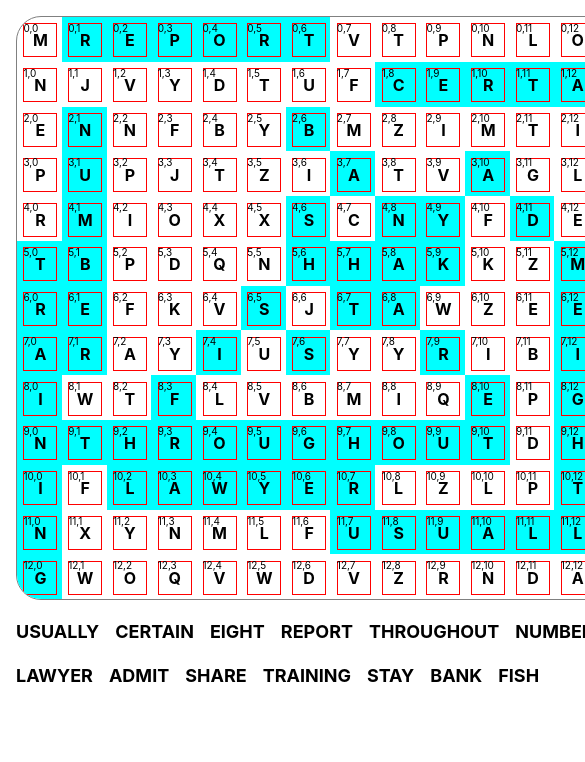
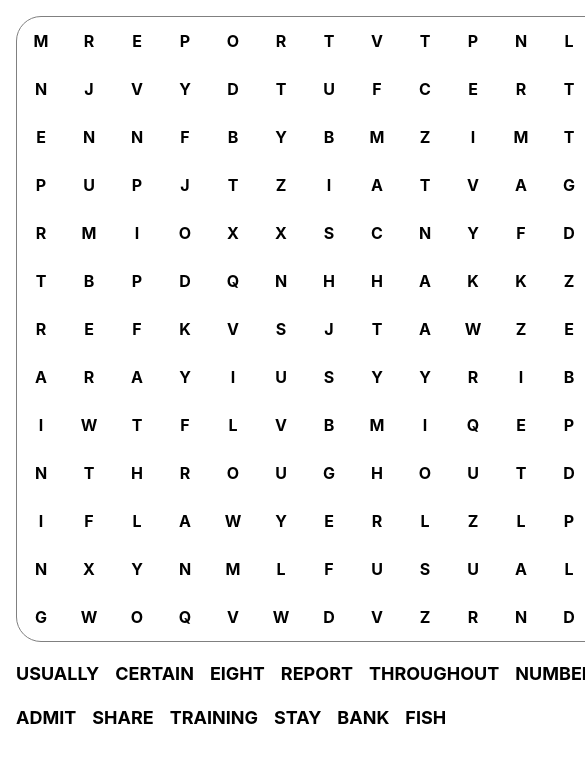
Before and after one commit to aacar947/word-search-puzzle, a React (Create React App) app: page / in a window 390 px wide. Shown: the top 762 px of the page, 585 px wide, since content can reach past the window. Built offline with nearby package versions, Linux system fonts and the light colour scheme.

Commit message:
implement better word and selection highlighting for enhanced user experience

```diff
--- a/src/App.css
+++ b/src/App.css
@@ -1,3 +1,9 @@
+*,
+*::after,
+*::before {
+  box-sizing: border-box;
+}
+
 #gameboard {
   display: flex;
   flex-direction: column;
@@ -6,6 +12,11 @@
   min-width: min-content;
   justify-content: center;
   align-items: center;
+
+  --cell-width: 3rem;
+  --cell-height: 3rem;
+  --highlight-stroke-weight: 2rem;
+  --highlight-color: rgb(255, 217, 0);
 }
 
 #gameboard-center {
@@ -22,9 +33,9 @@
 }
 
 .table td {
-  min-width: 2rem;
-  min-height: 2rem;
-  height: 2rem;
+  min-width: var(--cell-width);
+  min-height: var(--cell-height);
+  height: var(--cell-height);
   padding: 0.4rem;
   text-align: center;
   vertical-align: middle;
@@ -60,16 +71,6 @@
   text-wrap: nowrap;
 }
 
-.selected {
-  background-color: orange;
-  border-color: orange !important;
-  color: whitesmoke;
-}
-
-td.found {
-  background-color: greenyellow;
-}
-
 .red-border {
   border: 1px solid red;
 }
@@ -87,6 +88,7 @@ td.found {
   text-transform: uppercase;
   font-weight: bold;
 }
+
 .wordlist > p.found {
   text-decoration: line-through;
   color: rgb(124, 124, 124);
@@ -95,3 +97,41 @@ td.found {
 .word-letter {
   background-color: aqua;
 }
+
+.highlight {
+  position: absolute;
+  height: var(--highlight-stroke-weight);
+  background-color: var(--highlight-color);
+  z-index: -2;
+  width: 0;
+  transform-origin: left;
+}
+
+.highlight::before {
+  content: '';
+  display: inline-block;
+  position: absolute;
+  background-color: var(--highlight-color);
+  right: 100%;
+  border-top-left-radius: 9999px;
+  border-bottom-left-radius: 9999px;
+  height: var(--highlight-stroke-weight);
+  width: calc(var(--cell-width) / 2);
+}
+.highlight::after {
+  content: '';
+  display: inline-block;
+  position: absolute;
+  left: 100%;
+  background-color: var(--highlight-color);
+  border-top-right-radius: 9999px;
+  border-bottom-right-radius: 9999px;
+  height: var(--highlight-stroke-weight);
+  width: calc(var(--cell-width) / 2);
+}
+
+.highlight.selection {
+  transition: width 0.1s;
+  z-index: -1;
+  --highlight-color: aqua;
+}
--- a/src/components/Gameboard.jsx
+++ b/src/components/Gameboard.jsx
@@ -1,18 +1,33 @@
-import React, { useState, useLayoutEffect } from 'react';
+import React, { useState, useLayoutEffect, useRef } from 'react';
 import Table from './Table';
 import createPuzzle from '../utils/createPuzzle';
+import WordList from './WordList';
+import Highlight from './Highlight';
 
-export default function Gameboard({ size = { h: 13, w: 15 } }) {
+export default function Gameboard({ size = [13, 15] }) {
+  const [debugMode] = useState(false);
   const [table, setTable] = useState([]);
   const [selection, setSelection] = useState([]);
   const [wordlist, setWordlist] = useState([]);
   const [isMouseDown, setMouseDown] = useState(false);
+  const tableRef = useRef({});
+  const highlighterRef = useRef([]);
 
   useLayoutEffect(() => {
-    const [_table, _wordlist] = createPuzzle(size.h, size.w, 40);
+    const [_table, _wordlist] = createPuzzle(size[0], size[1], 40);
     setTable(_table);
     setWordlist(_wordlist);
+    // eslint-disable-next-line react-hooks/exhaustive-deps
   }, []);
+
+  // mark found word(s)
+  useLayoutEffect(() => {
+    highlighterRef.current = wordlist.map((w) => {
+      const startCell = tableRef.current[w.start[0] + ',' + w.start[1]].node;
+      const endCell = tableRef.current[w.end[0] + ',' + w.end[1]].node;
+      return { start: startCell, end: endCell };
+    });
+  }, [wordlist]);
 
   const onSelectionEnd = () => {
     let word = '';
@@ -26,29 +41,12 @@ export default function Gameboard({ size = { h: 13, w: 15 } }) {
     if (match) {
       match.found = true;
       setWordlist([...wordlist]);
-      markAsFound();
     }
-    clearSelectionMark(0);
     setSelection([]);
-  };
-
-  const clearSelectionMark = (start = 0) => {
-    selection.forEach((cell, i) => {
-      if (i >= start) {
-        cell.node.classList.remove('selected');
-      }
-    });
-  };
-
-  const markAsFound = () => {
-    selection.forEach((cell) => {
-      cell.node.classList.add('found');
-    });
   };
 
   const onMouseLeave = (e) => {
     if (isMouseDown) setMouseDown(false);
-    clearSelectionMark();
     onSelectionEnd();
   };
   const onMouseDown = (e) => {
@@ -56,14 +54,32 @@ export default function Gameboard({ size = { h: 13, w: 15 } }) {
   };
   const onMouseUp = (e) => {
     setMouseDown(false);
-    clearSelectionMark();
     onSelectionEnd();
   };
 
+  const highlightedWords = wordlist.map((w, i) => {
+    if (!(debugMode || w.found)) return null;
+    const mark = highlighterRef.current[i];
+    return mark ? <Highlight key={'hg' + i} start={mark.start} end={mark.end}></Highlight> : null;
+  });
+
   return (
-    <div id='gameboard' {...{ onMouseDown, onMouseUp, onMouseLeave }}>
+    <div id='gameboard' style={{ position: 'relative' }} {...{ onMouseDown, onMouseUp, onMouseLeave }}>
       <div id='gameboard-center'>
-        <Table {...{ table, size, selection, setSelection, wordlist, setWordlist, isMouseDown, clearSelectionMark }} />
+        <Table
+          {...{
+            table,
+            tableRef,
+            debugMode,
+            size,
+            selection,
+            setSelection,
+            setWordlist,
+            isMouseDown,
+          }}
+        />
+        <WordList wordlist={wordlist}></WordList>
+        {highlightedWords}
       </div>
     </div>
   );
--- /dev/null
+++ b/src/components/Highlight.jsx
@@ -0,0 +1,33 @@
+import React, { useEffect, useRef, useState } from 'react';
+import useEventListener from '../hooks/useEventListener';
+
+export default function Highlight({ start, end, className }) {
+  const mainRef = useRef(null);
+  const [windowSize, setWindowSize] = useState();
+
+  useEventListener('resize', (e) => {
+    setWindowSize([e.target.innerHeight, e.target.innerWidth]);
+  });
+
+  useEffect(() => {
+    if (!start || !end) return;
+    const startPos = [start.offsetLeft + start.offsetWidth / 2, start.offsetTop + start.offsetHeight / 2];
+    const endPos = [end.offsetLeft + end.offsetWidth / 2, end.offsetTop + end.offsetHeight / 2];
+    const x1 = startPos[0],
+      y1 = startPos[1],
+      x2 = endPos[0],
+      y2 = endPos[1];
+
+    const highlight = mainRef.current;
+    const d = Math.round(Math.sqrt(Math.pow(x2 - x1, 2) + Math.pow(y2 - y1, 2)));
+    const ang = Math.atan2(y2 - y1, x2 - x1); // RAD
+    const top = y1 - highlight.offsetHeight / 2;
+
+    highlight.style.width = d + 'px';
+    highlight.style.left = x1 + 'px';
+    highlight.style.top = top + 'px';
+    highlight.style.transform = `rotate(${ang}rad)`;
+  }, [start, end, windowSize]);
+
+  return <div className={className ? 'highlight ' + className : 'highlight'} ref={mainRef}></div>;
+}
--- a/src/components/Table.jsx
+++ b/src/components/Table.jsx
@@ -1,20 +1,23 @@
-import React, { useEffect, useLayoutEffect, useRef, useState } from 'react';
-import WordList from './WordList';
+import React, { useLayoutEffect, useState } from 'react';
+import Highlight from './Highlight';
 
-export default function Table({ size, table, isMouseDown, wordlist, selection, setSelection, clearSelectionMark }) {
-  const [debugMode, setDebugMode] = useState(true);
-  const tableRef = useRef({});
+export default function Table({ size, table, tableRef, isMouseDown, selection, setSelection, debugMode }) {
+  const [highlighter, setHighlighter] = useState(null);
 
   // mark selections
-  useEffect(() => {
-    selection.forEach((cell) => {
-      cell.node.classList.add('selected');
-    });
+  useLayoutEffect(() => {
+    if (selection.length === 0) {
+      setHighlighter(null);
+      return;
+    }
+    const start = selection[0].node;
+    const end = selection[selection.length - 1].node;
+
+    setHighlighter({ start, end });
   }, [selection]);
 
   const handleSelection = (node, value, x, y) => {
     if (selection.length === 0) {
-      console.log(node);
       setSelection([{ node, value, x, y }]);
       return;
     }
@@ -35,9 +38,8 @@ export default function Table({ size, table, isMouseDown, wordlist, selection, s
         const delta = Math.max(Math.abs(x0 - x), Math.abs(y0 - y));
         const xFactor = x1 - x0;
         const yFactor = y1 - y0;
-        x = Math.max(Math.min(x0 + delta * xFactor, size.h - 1), 0);
-        y = Math.max(Math.min(y0 + delta * yFactor, size.w - 1), 0);
-        console.log(x, y);
+        x = Math.max(Math.min(x0 + delta * xFactor, size[0] - 1), 0);
+        y = Math.max(Math.min(y0 + delta * yFactor, size[1] - 1), 0);
       }
     }
 
@@ -52,8 +54,6 @@ export default function Table({ size, table, isMouseDown, wordlist, selection, s
       const cell = tableRef.current[_x + ',' + _y];
       _selection.push(cell);
     }
-
-    clearSelectionMark(0);
     setSelection(_selection);
   };
 
@@ -79,7 +79,6 @@ export default function Table({ size, table, isMouseDown, wordlist, selection, s
                       <td
                         onMouseEnter={(e) => selection.length > 1 && onSwipe(e.currentTarget, letter, i, j)}
                         onMouseDown={(e) => handleSelection(e.currentTarget, letter, i, j)}
-                        className={letter === letter.toLowerCase() && debugMode ? 'word-letter' : null}
                         key={'td' + j}
                         ref={(ref) => handleCellRef(ref, letter, i, j)}
                       >
@@ -101,8 +100,8 @@ export default function Table({ size, table, isMouseDown, wordlist, selection, s
             })}
           </tbody>
         </table>
+        {highlighter ? <Highlight className='selection' start={highlighter.start} end={highlighter.end} /> : null}
       </div>
-      <WordList wordlist={wordlist}></WordList>
     </>
   );
 }
--- a/src/components/WordList.jsx
+++ b/src/components/WordList.jsx
@@ -1,6 +1,6 @@
 import React from 'react';
 
-function WordList({ wordlist }) {
+function WordList({ wordlist = [] }) {
   return (
     <div className='wordlist'>
       {wordlist.map((word, i) => {
--- /dev/null
+++ b/src/hooks/useEventListener.jsx
@@ -0,0 +1,14 @@
+import { useEffect, useRef } from 'react';
+
+export default function useEventListener(eventType, callback, element = window) {
+  const callbackRef = useRef(callback);
+  useEffect(() => {
+    callbackRef.current = callback;
+  }, [callback]);
+  useEffect(() => {
+    if (element == null) return;
+    const handler = (e) => callbackRef.current(e);
+    element.addEventListener(eventType, handler);
+    return () => element.removeEventListener(eventType, handler);
+  }, [eventType, element]);
+}
--- a/src/utils/createPuzzle.js
+++ b/src/utils/createPuzzle.js
@@ -1,6 +1,6 @@
 import Wordlist from './wordlist';
 const MAX_SIZE = 40
-export default function createPuzzle(height = 11, width = 11, wordCount = 4) {
+export default function createPuzzle(height = 11, width = 11, wordCount = Infinity) {
   height = Math.min(MAX_SIZE, height);
   width = Math.min(MAX_SIZE, width)
   const charLimit = Math.min(height, width) - 3
@@ -87,8 +87,8 @@ function placeWords(table, wordlist, height, width) {
 
     if (empty) {
       placeWord(table, cell, word, dir)
-      wordlist[sortedWordlist[i].index].start = { x: cell.x, y: cell.y }
-      wordlist[sortedWordlist[i].index].end = { x: cell.x + (word.length - 1) * dir.x, y: cell.y + (word.length - 1) * dir.y }
+      wordlist[sortedWordlist[i].index].start = [cell.x, cell.y]
+      wordlist[sortedWordlist[i].index].end = [cell.x + (word.length - 1) * dir.x, cell.y + (word.length - 1) * dir.y]
     }
   }
 }
@@ -117,7 +117,7 @@ function isEmpty(table, word, dir, x, y) {
   if (!dir.check(word.length, x, y)) return false;
   for (const char of word) {
     const sameChar = char.toUpperCase() === ("" + table[x][y]).toUpperCase()
-    empty = (table[x][y] === 0 || !usedSameCharBefore && sameChar)
+    empty = (table[x][y] === 0 || (!usedSameCharBefore && sameChar))
     usedSameCharBefore = sameChar;
     if (!empty) break;
     x += dir.x;
```
